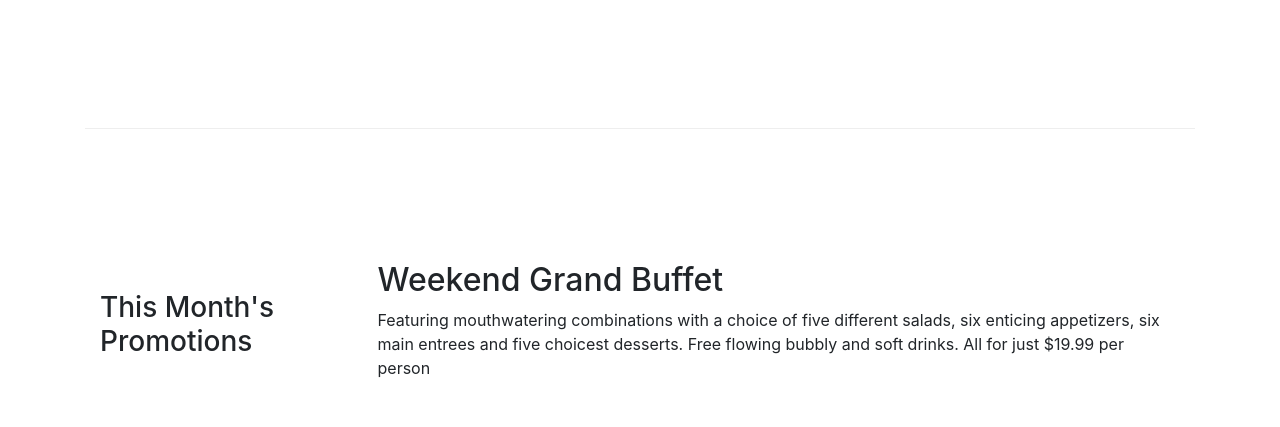
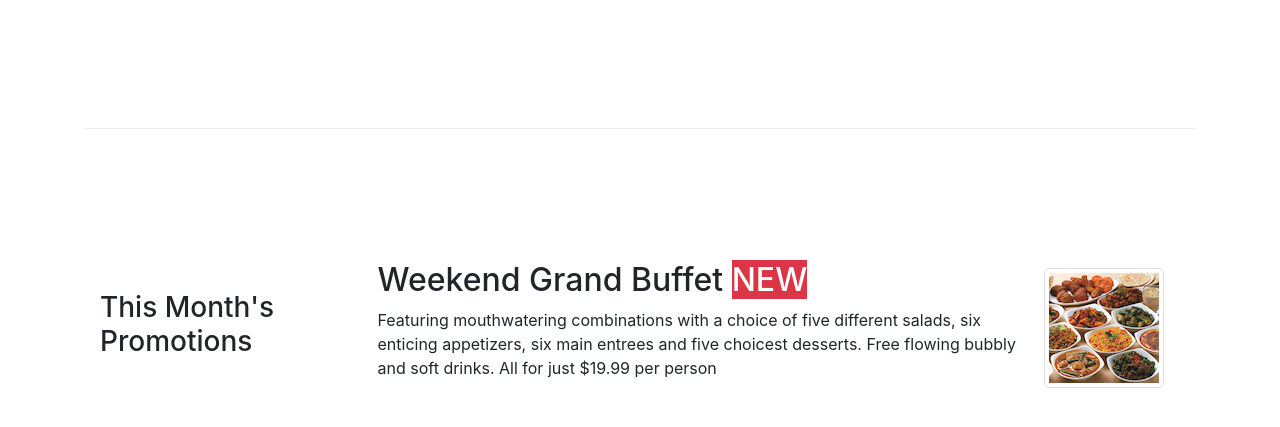
Before and after one commit to IvanArjona/confusion-bootstrap-4, a website: page index.html in a window 1280 px wide. Shown: the part 605-1032 px from the top of the page. Drawn offline with nearby package versions, Linux system fonts and the light colour scheme.

Commit message:
Assignment 2 task 2

```diff
--- a/index.html
+++ b/index.html
@@ -69,8 +69,13 @@
                 <h3>This Month's Promotions</h3>
             </div>
             <div class="col col-sm col-md">
-                <h2>Weekend Grand Buffet</h2>
-                <p class="d-none d-sm-block">Featuring mouthwatering combinations with a choice of five different salads, six enticing appetizers, six main entrees and five choicest desserts. Free flowing bubbly and soft drinks. All for just $19.99 per person </p>
+                <div class="media">
+                    <div class="media-body">
+                        <h2>Weekend Grand Buffet <span class="bardge badge-danger">NEW</span></h2>
+                        <p class="d-none d-sm-block">Featuring mouthwatering combinations with a choice of five different salads, six enticing appetizers, six main entrees and five choicest desserts. Free flowing bubbly and soft drinks. All for just $19.99 per person </p>
+                    </div>
+                    <img src="img/buffet.png" alt="buffet" class="d-flex mr-3 img-thumbnail align-self-center">
+                </div>
             </div>
         </div>
 
```
